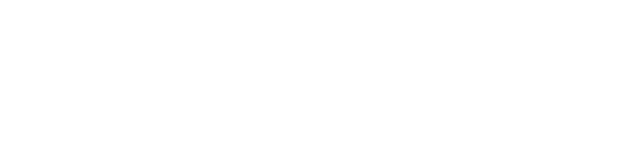
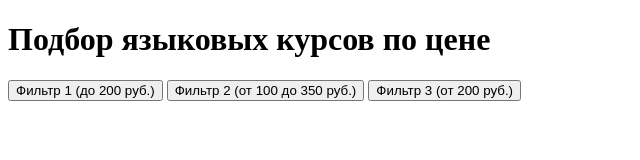
Before and after one commit to S-Kozachuk/price-filter, a plain HTML site: page index.html in a window 1280 px wide. Shown: the whole page, without its empty margins (0-640 px from the left). Drawn offline with Linux system fonts and the light colour scheme.

Commit message:
MAIN/Added buttons for filter

```diff
--- a/index.html
+++ b/index.html
@@ -8,6 +8,11 @@
 	<link rel="stylesheet" href="css/main.css">
 </head>
 <body>
+	<h1>Подбор языковых курсов по цене</h1>
+	<button class="filter-one">Фильтр 1 (до 200 руб.)</button>
+	<button class="filter-two">Фильтр 2 (от 100 до 350 руб.)</button>
+	<button class="filter-three">Фильтр 3 (от 200 руб.)</button>
+	<!-- Content for example-one.js -->
 	<!--
 	<h1>Test work</h1>
 	<ul>
```
